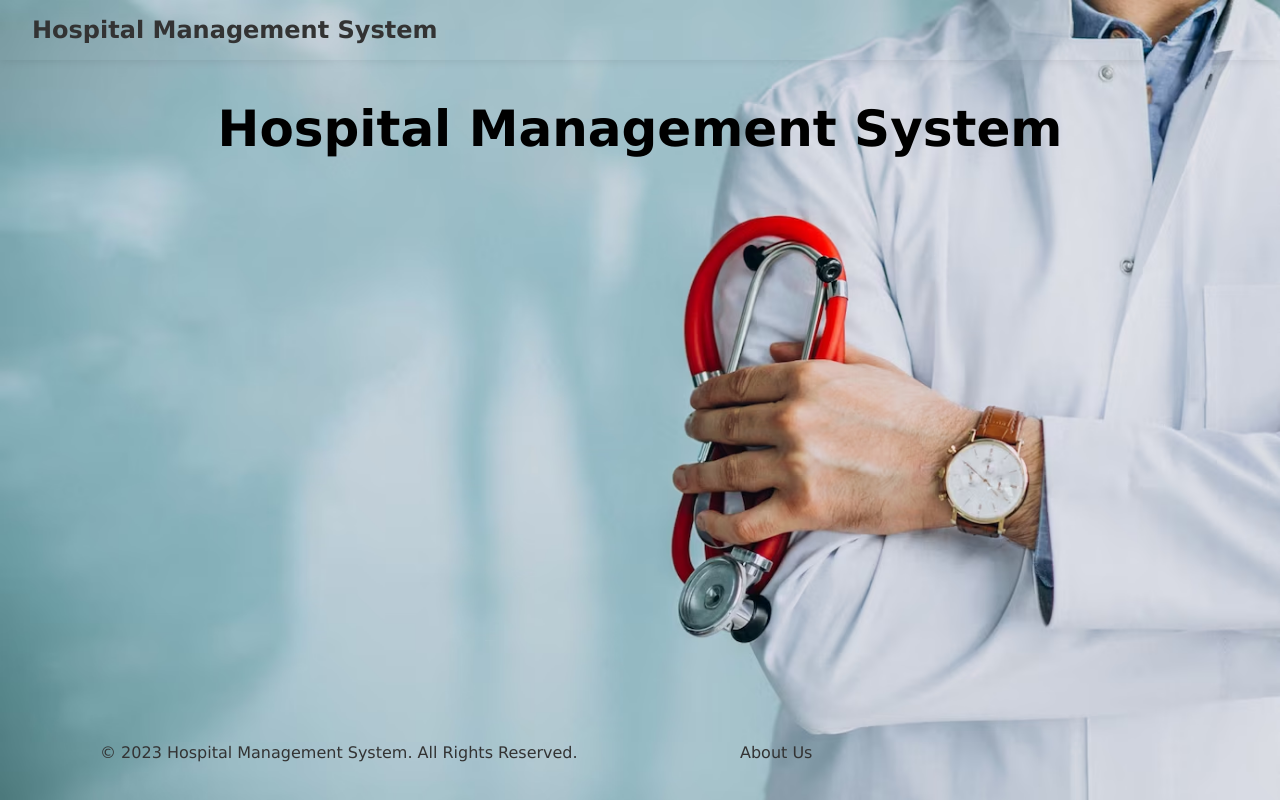
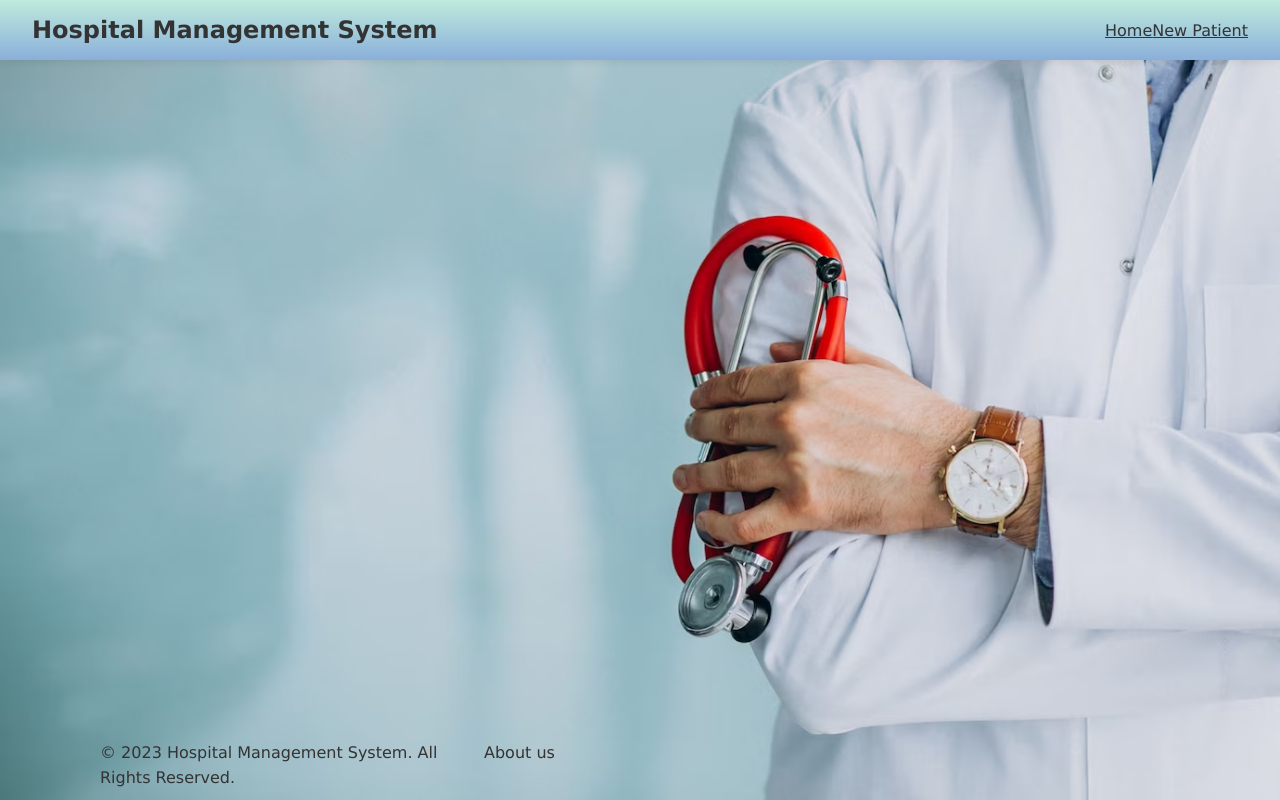
Before and after one commit to Yashraj-10/Hospital-Management-System, a React (Create React App) app: page /admin in a window 1280 px wide. Built offline with nearby package versions, Linux system fonts and the light colour scheme; a web font is replaced by a local one.

Commit message:
created about.js, Navbar2.js, AdminDashboard.js

```diff
--- /dev/null
+++ b/src/AdminDashboard.js
@@ -0,0 +1,9 @@
+const AdminDashboard = () => {
+    return (
+        <div>
+            <h1>Admin Dashboard</h1>
+        </div>
+     );
+}
+
+export default AdminDashboard;
--- a/src/App.js
+++ b/src/App.js
@@ -3,19 +3,29 @@ import Login from './Login';
 import { BrowserRouter as Router, Switch, Route } from 'react-router-dom';
 import Footer from './Footer';
 import Navbar from './Navbar';
+import About from './about';
+import Navbar2 from './Navbar2';
+import AdminDashboard from './AdminDashboard';
 function App() {
   return (
     <Router>
       <div className="App">
-        <Navbar />
-        <h2 className='hospital-name'>Hospital Management System</h2>
+        {/* <h2 className='hospital-name'>Hospital Management System</h2> */}
         <div className="container">
           <Switch>
             <Route exact path='/'>
-            <p className='test-font'> Lorem, ipsum dolor sit amet consectetur adipisicing elit.</p>
+
             </Route>
             <Route exact path='/login'>
+              <Navbar />
               <Login />
+            </Route>
+            <Route exact path='/admin'>
+              <Navbar2 />
+              <AdminDashboard />
+            </Route>
+            <Route exact path='/about'>
+              <About />
             </Route>
 
 
--- a/src/Footer.js
+++ b/src/Footer.js
@@ -1,9 +1,14 @@
+import { Link } from "react-router-dom";
 const Footer = () => {
     return (
         <div className="footer">
             <div className="row">
                 <div className="column">© 2023 Hospital Management System. All Rights Reserved.</div>
-                <div className="column">About Us</div>
+                <div className="column">
+                <Link to="/about" style={{
+                    textDecoration: 'none'
+                }}> About us </Link>
+                </div>
             </div>
 
         </div>
--- /dev/null
+++ b/src/Navbar2.js
@@ -0,0 +1,16 @@
+const Navbar2 = () => {
+    return (
+
+        <nav className="navbar2">
+            <h1>Hospital Management System</h1>
+            <div className="links">
+                        <a href="/">Home</a>
+                        <a href="/create">New Patient</a>
+                    </div>
+        </nav>
+    );
+}
+
+
+
+export default Navbar2;
--- /dev/null
+++ b/src/about.js
@@ -0,0 +1,53 @@
+const About = () => {
+    return (
+        <div className="about-us">
+            <h1>About us</h1>
+            <div className="row">
+
+                <div className="column">
+                    <img src="https://media.istockphoto.com/id/1342708859/photo/portrait-of-a-male-doctor.jpg?b=1&s=170667a&w=0&k=20&c=dGL6uWE5oZAhJOkQ4sIIM832e_MnQ_ZHldhk885ndv8=" alt="doctor" />
+                    <div className="card-content">
+                        <h2>Dr. John Doe</h2>
+                        <p>Lorem ipsum dolor sit amet consectetur adipisicing elit. Quisquam, quae.</p>
+                    </div>
+
+                </div>
+
+                <div className="column">
+                    <img src="https://media.istockphoto.com/id/1342708859/photo/portrait-of-a-male-doctor.jpg?b=1&s=170667a&w=0&k=20&c=dGL6uWE5oZAhJOkQ4sIIM832e_MnQ_ZHldhk885ndv8=" alt="doctor" />
+                    <div className="card-content">
+                        <h2>Dr. John Doe</h2>
+                        <p>Lorem ipsum dolor sit amet consectetur adipisicing elit. Quisquam, quae.</p>
+                    </div>
+                </div>
+
+
+                <div className="column">
+                    <img src="https://media.istockphoto.com/id/1342708859/photo/portrait-of-a-male-doctor.jpg?b=1&s=170667a&w=0&k=20&c=dGL6uWE5oZAhJOkQ4sIIM832e_MnQ_ZHldhk885ndv8=" alt="doctor" />
+                    <div className="card-content">
+                        <h2>Dr. John Doe</h2>
+                        <p>Lorem ipsum dolor sit amet consectetur adipisicing elit. Quisquam, quae.</p>
+                    </div>
+                </div>
+                <div className="column">
+                    <img src="https://media.istockphoto.com/id/1342708859/photo/portrait-of-a-male-doctor.jpg?b=1&s=170667a&w=0&k=20&c=dGL6uWE5oZAhJOkQ4sIIM832e_MnQ_ZHldhk885ndv8=" alt="doctor" />
+                    <div className="card-content">
+                        <h2>Dr. John Doe</h2>
+                        <p>Lorem ipsum dolor sit amet consectetur adipisicing elit. Quisquam, quae.</p>
+                    </div>
+                </div>
+                <div className="column">
+                    <img src="https://media.istockphoto.com/id/1342708859/photo/portrait-of-a-male-doctor.jpg?b=1&s=170667a&w=0&k=20&c=dGL6uWE5oZAhJOkQ4sIIM832e_MnQ_ZHldhk885ndv8=" alt="doctor" />
+                    <div className="card-content">
+                        <h2>Dr. John Doe</h2>
+                        <p>Lorem ipsum dolor sit amet consectetur adipisicing elit. Quisquam, quae.</p>
+                    </div>
+                </div>
+            </div>
+        </div>
+
+
+    );
+}
+
+export default About;
--- a/src/index.css
+++ b/src/index.css
@@ -47,6 +47,23 @@ body{
   height: 60px;
 }
 
+.navbar2 {
+  display: flex;
+  justify-content: space-between;
+  align-items: center;
+  padding: 0 2rem;
+  /* background-color: #fff; */
+  box-shadow: 0 0 10px rgba(0, 0, 0, 0.1);
+  z-index: 1;
+  position: fixed;
+  top: 0;
+  left: 0;
+  right: 0;
+  height: 60px;
+  background-color: #f5f5f5;
+  background: linear-gradient(#beebdc, #8aafda);
+}
+
 .footer {
   position: fixed;
   margin-left: 100px;
@@ -59,7 +76,7 @@ body{
 }
 .column {
   float: left;
-  width: 50%;
+  width: 30%;
 }
 
 /* Clear floats after the columns */
@@ -67,6 +84,7 @@ body{
   content: "";
   display: table;
   clear: both;
+  margin-top: 100px;
 }
 
 .login-box{
@@ -132,7 +150,7 @@ body{
   position: relative;
   display: inline-block;
   padding: 12px 50px;
-  color: #042142;
+  color: #ffffff;
   font-size: 20px;
   text-decoration: none;
   text-transform: uppercase;
@@ -141,8 +159,8 @@ body{
   margin-top: 40px;
   letter-spacing: 3px;
   /* background-color: #26837e; */
-  background: #23eed3;
-  color: rgb(248, 32, 32);
+  background: #49383c;
+  color: rgb(247, 245, 245);
   border-radius: 5px;
   box-shadow: 0 0 1px #042142,
               0 0 1px #042142,
```
Also changed, not shown: src/Login.js (line endings or trailing spaces), src/img1.jpg (added).
